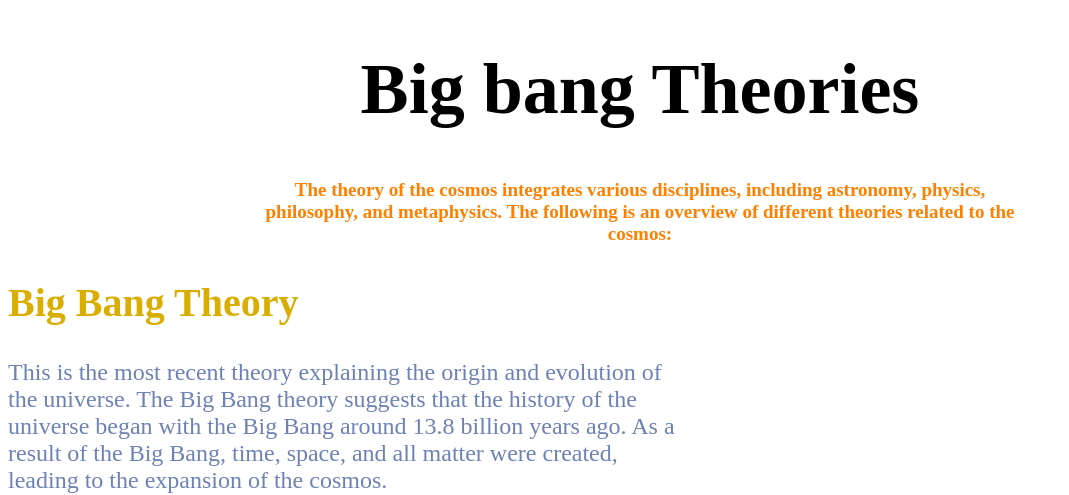
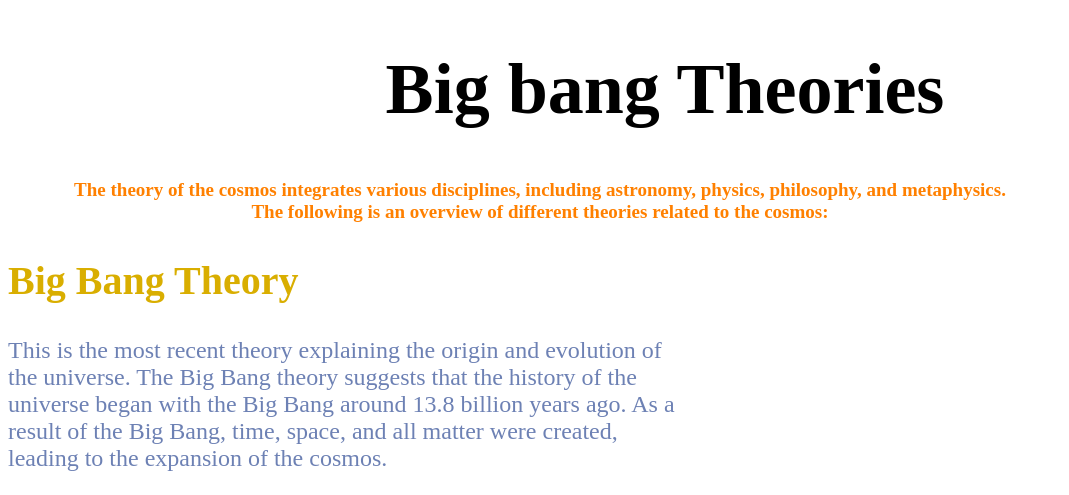
Before and after one commit to nikakvaracxelia38/css-1-3, a plain HTML site: page index.html in a window 1280 px wide. Shown: the top 495 px of the page, without its empty margins (0-1069 px from the left). Drawn offline with Linux system fonts and the light colour scheme.

Commit message:
crate css 1-3

```diff
--- a/1-3.css
+++ b/1-3.css
@@ -5,6 +5,7 @@ h1 {
     font-weight: 700;
     line-height: normal;
     text-align: center;
+    margin-left: 50px;
 }
 
 #theory {
@@ -16,6 +17,7 @@ h1 {
     text-align: center;
     margin-left: 250px;
     margin-right: 250px;
+    margin-left: 50px;
 }
 
 #big {
@@ -91,6 +93,7 @@ h1 {
     border: 3px solid #FF5DA3;
     background: #FFC1E3;
     width: 650px;
+    margin-left: 50px;
 }
 
 #physical {
```
